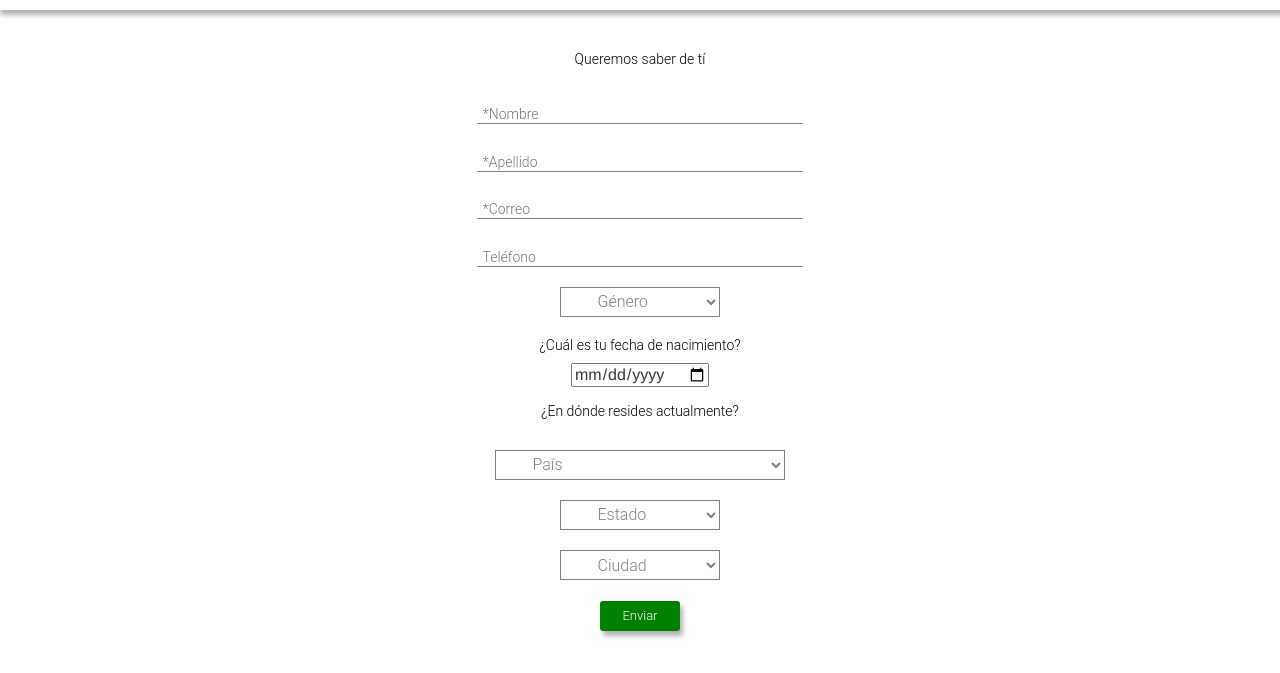
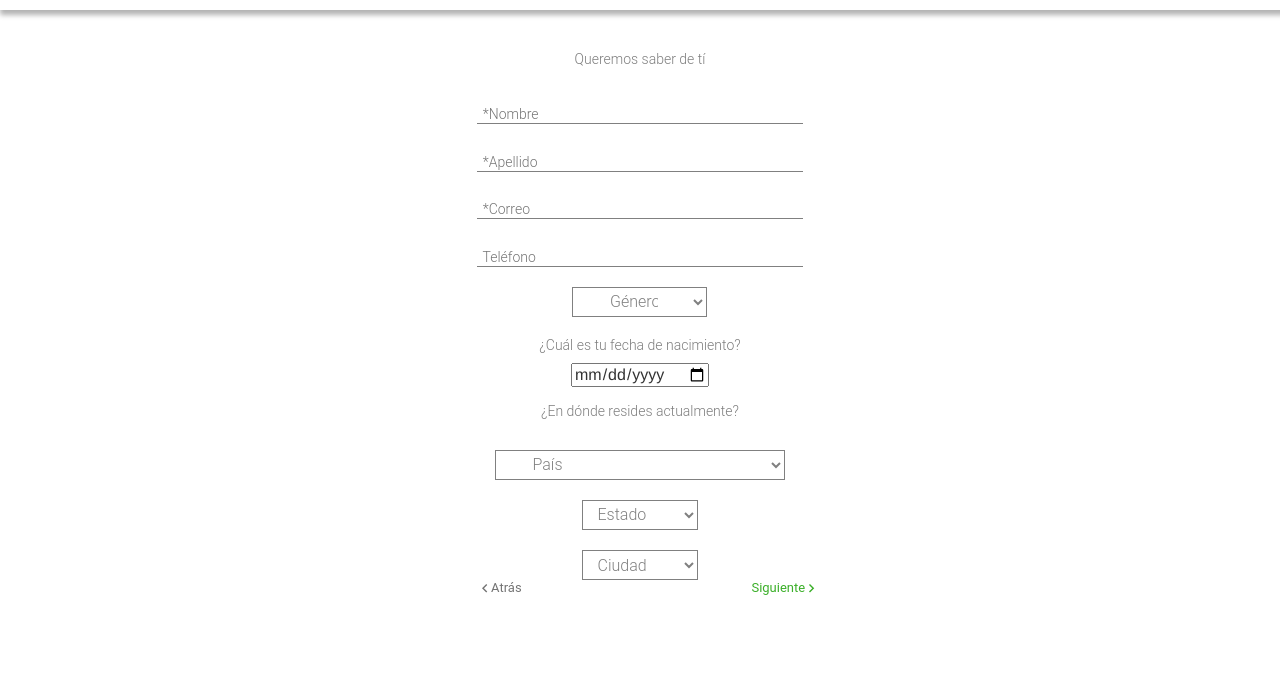
Before and after one commit to JairTalentNetwork/login, a website: page public/authentication/registro.html in a window 1280 px wide. Shown: the part 127-800 px from the top of the page. Drawn offline with nearby package versions, Linux system fonts and the light colour scheme.

Commit message:
regsitro1 commit

```diff
--- a/public/authentication/registro.html
+++ b/public/authentication/registro.html
@@ -21,7 +21,7 @@
     <table class="contenido">
       <tr>
         <td>
-          <p style="">Queremos saber de tí</p>
+          <p style="color:#7D7D7D">Queremos saber de tí</p>
         </td>
       </tr>
       <tr>
@@ -47,7 +47,7 @@
       <tr>
         <td>
           <div class="dropdown">
-            <select name="one" class="dropdown-select">
+            <select style="width:135px; height: 30px;" name="one" class="dropdown-select">
               <option value="">Género</option>
               <option value="1">Femenino</option>
               <option value="2">Masculino</option>
@@ -58,7 +58,7 @@
         </tr>
         <tr>
           <td>
-            <p style="margin-top: 5%">¿Cuál es tu fecha de nacimiento?</p>
+            <p style="margin-top: 5%;color:#7D7D7D"> ¿Cuál es tu fecha de nacimiento?</p>
         <tr>
           <td>
             <div>
@@ -70,12 +70,12 @@
           </tr>
             <tr>
               <td>
-                <p>¿En dónde resides actualmente?</p>
+                <p style="color:#7D7D7D">¿En dónde resides actualmente?</p>
               </td>
              </tr>
              <tr>
                <td>
-                 <div class="dropdown">
+                 <div style=" display: block; margin:auto; margin-top:5%" class="dropdown">
                    <select name="one" class="dropdown-select">
                      <option value="">País</option>
                      <option value="1">Afganistán</option>
@@ -272,7 +272,7 @@
                </tr>
                <tr>
                  <td>
-                   <div class="dropdown">
+                   <div style="width:135px; height: 30px; display: block; margin:auto; margin-top:5%" class="dropdown">
                      <select name="one" class="dropdown-select">
                        <option value="">Estado</option>
                        <option value="1">Femenino</option>
@@ -284,7 +284,7 @@
                  </tr>
                  <tr>
                    <td>
-                     <div class="dropdown">
+                     <div style="width:135px; height: 30px; display: block; margin:auto; margin-top:5%" class="dropdown">
                        <select name="one" class="dropdown-select">
                          <option value="">Ciudad</option>
                          <option value="1">Femenino</option>
@@ -295,8 +295,12 @@
                    </td>
                    </tr>
                    <tr>
-                     <td>
-                       <button class="entrar2"><a href="registro2.html">Enviar</a></button>
+                     <td style="display:block; margin:auto;">
+                       <a style="font-family: roboto; color:#747474!important; margin-left:-68%; font-weight: 400;" href="index.html"><img src="images\Icon - Keyboard Arrow - Up - Dark.png">
+                         Atrás</a>
+                       </td>
+                       <td>
+                       <a style="font-family: roboto; color:#3BAF29!important; margin-left:-120px; font-weight: 400;" href="registro2.html">Siguiente</a><img style="margin-left: 4px;margin-top:1px;"src="images\Icon - Keyboard Arrow - Up - Green.png">
                      </td>
                    </tr>
 
```
Also changed, not shown: public/authentication/registro2.html (+15 -10 lines), public/authentication/images/Icon - Keyboard Arrow - Up - Dark.png (added), public/authentication/images/Icon - Keyboard Arrow - Up - Dark@2x.png (added), public/authentication/images/Icon - Keyboard Arrow - Up - Green.png (added), public/authentication/images/Icon - Keyboard Arrow - Up - Green@2x.png (added), public/authentication/images/Share.png (added), public/authentication/images/Share@2x.png (added), public/authentication/images/path.png (added), public/authentication/images/path@2x.png (added).
